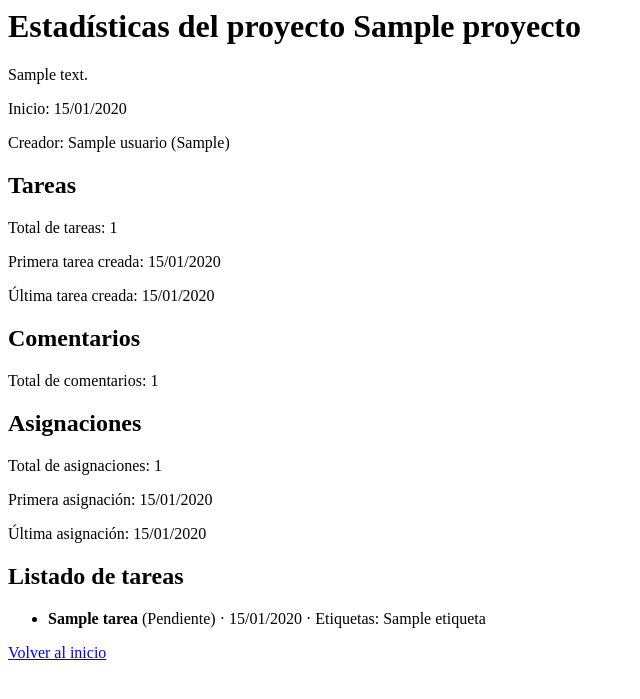
After one commit to GuillermoPelaez22/CreacionURLs_Vistas_QuerySet, a Django app: page /proyecto/1/estadisticas/ in a window 1280 px wide. The commit adds this page. Shown: the top 699 px of the page, without its empty margins (0-640 px from the left). Run offline with Django 5.2, Linux system fonts and the light colour scheme; tables that the repository leaves empty hold one stand-in row (values such as "Sample post").

Commit message:
URL 8: Estadisticas de un proyecto (aggregate)

```diff
--- /dev/null
+++ b/tareas/templates/proyecto/estadisticas.html
@@ -0,0 +1,33 @@
+<h1>Estadísticas del proyecto {{ proyecto.nombre }}</h1>
+<p>{{ proyecto.descripcion }}</p>
+<p>Inicio: {{ proyecto.fecha_inicio|date:"d/m/Y" }}</p>
+<p>Creador: {{ proyecto.creador.nombre }} ({{ proyecto.creador.correo }})</p>
+
+<h2>Tareas</h2>
+<p>Total de tareas: {{ estadisticas_tareas.total }}</p>
+<p>Primera tarea creada: {{ estadisticas_tareas.primera|date:"d/m/Y" }}</p>
+<p>Última tarea creada: {{ estadisticas_tareas.ultima|date:"d/m/Y" }}</p>
+
+<h2>Comentarios</h2>
+<p>Total de comentarios: {{ estadisticas_comentarios.total }}</p>
+
+<h2>Asignaciones</h2>
+<p>Total de asignaciones: {{ estadisticas_asignaciones.total }}</p>
+<p>Primera asignación: {{ estadisticas_asignaciones.primera|date:"d/m/Y" }}</p>
+<p>Última asignación: {{ estadisticas_asignaciones.ultima|date:"d/m/Y" }}</p>
+
+<h2>Listado de tareas</h2>
+<ul>
+{% for t in proyecto.tareas.all %}
+    <li>
+        <strong>{{ t.titulo }}</strong> ({{ t.get_estado_display }})
+        · {{ t.fecha_creacion|date:"d/m/Y" }}
+        · Etiquetas:
+        {% for e in t.etiquetas.all %}{{ e.nombre }}{% if not forloop.last %}, {% endif %}{% empty %}ninguna{% endfor %}
+    </li>
+{% empty %}
+    <li>Este proyecto no tiene tareas.</li>
+{% endfor %}
+</ul>
+
+<a href="{% url 'index' %}">Volver al inicio</a>
--- a/tareas/urls.py
+++ b/tareas/urls.py
@@ -15,4 +15,5 @@ urlpatterns = [
     path('tarea/<int:id_tarea>/', views.dame_tarea, name='dame_tarea'),
     path('tareas/buscar/<str:texto>/', views.buscar_tareas, name='buscar_tareas'),
     path('usuario/<int:id_usuario>/', views.ficha_usuario, name='ficha_usuario'),
+    path('proyecto/<int:id_proyecto>/estadisticas/', views.estadisticas_proyecto, name='estadisticas_proyecto'),
 ]
--- a/tareas/views.py
+++ b/tareas/views.py
@@ -1,6 +1,6 @@
 from django.shortcuts import render, get_object_or_404
 from .models import Proyecto, Tarea, Asignacion, Comentario, Etiqueta, Usuario
-from django.db.models import Q, Prefetch
+from django.db.models import Q, Prefetch, Count, Min, Max
 
 
 def index(request):
@@ -260,3 +260,59 @@ def ficha_usuario(request, id_usuario):
     ORDER BY c.fecha_comentario DESC;
     """
     return render(request, 'usuario/ficha.html', {'usuario': usuario})
+
+# Vista: muestra las estadísticas de un proyecto usando aggregate (número de tareas,
+# fecha de la primera y la última, número de comentarios y de asignaciones), junto con
+# los datos del proyecto, su creador (ManyToOne) y sus tareas con etiquetas (relación reversa
+# y ManyToMany)
+def estadisticas_proyecto(request, id_proyecto):
+    proyecto = (Proyecto.objects
+                .select_related('creador')
+                .prefetch_related('tareas__etiquetas')
+                .get(id=id_proyecto))
+    """
+    SELECT *
+    FROM tareas_proyecto p
+    INNER JOIN tareas_usuario u ON p.creador_id = u.id
+    WHERE p.id = id_proyecto;
+    -- más una consulta extra por cada relación del prefetch_related (tareas y etiquetas)
+    """
+
+    estadisticas_tareas = (Tarea.objects
+                           .filter(proyecto=id_proyecto)
+                           .aggregate(total=Count('id'),
+                                      primera=Min('fecha_creacion'),
+                                      ultima=Max('fecha_creacion')))
+    """
+    SELECT COUNT(id), MIN(fecha_creacion), MAX(fecha_creacion)
+    FROM tareas_tarea
+    WHERE proyecto_id = id_proyecto;
+    """
+
+    estadisticas_comentarios = (Comentario.objects
+                                .filter(tarea__proyecto=id_proyecto)
+                                .aggregate(total=Count('id')))
+    """
+    SELECT COUNT(c.id)
+    FROM tareas_comentario c
+    INNER JOIN tareas_tarea t ON c.tarea_id = t.id
+    WHERE t.proyecto_id = id_proyecto;
+    """
+
+    estadisticas_asignaciones = (Asignacion.objects
+                                 .filter(tarea__proyecto=id_proyecto)
+                                 .aggregate(total=Count('id'),
+                                            primera=Min('fecha_asignacion'),
+                                            ultima=Max('fecha_asignacion')))
+    """
+    SELECT COUNT(a.id), MIN(a.fecha_asignacion), MAX(a.fecha_asignacion)
+    FROM tareas_asignacion a
+    INNER JOIN tareas_tarea t ON a.tarea_id = t.id
+    WHERE t.proyecto_id = id_proyecto;
+    """
+
+    return render(request, 'proyecto/estadisticas.html',
+                  {'proyecto': proyecto,
+                   'estadisticas_tareas': estadisticas_tareas,
+                   'estadisticas_comentarios': estadisticas_comentarios,
+                   'estadisticas_asignaciones': estadisticas_asignaciones})
```
Also changed, not shown: tareas/templates/index.html (+9 -12 lines), README.md.
